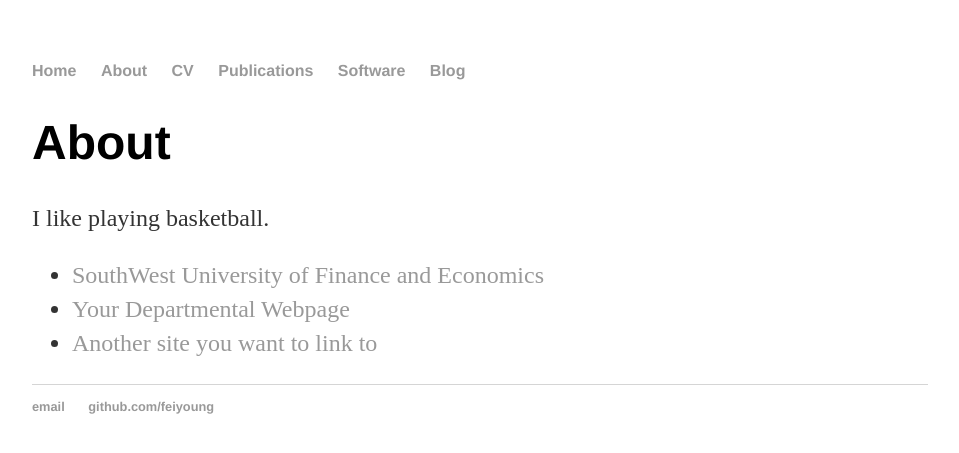
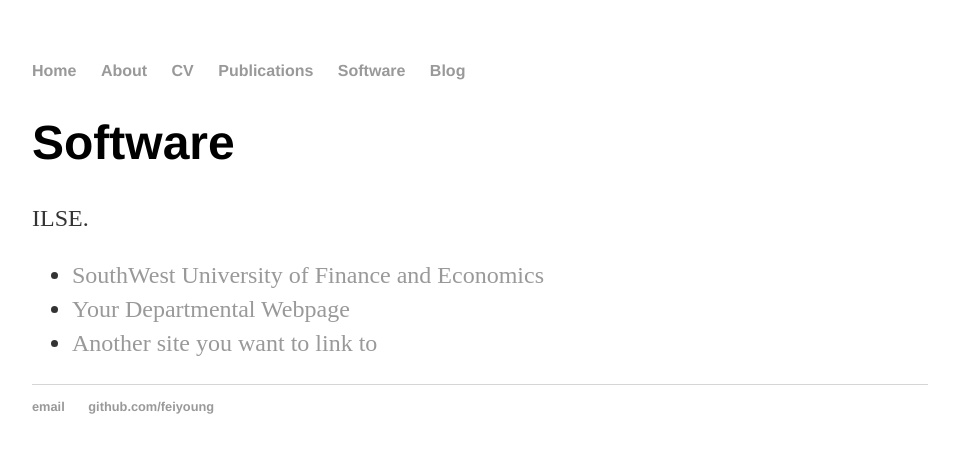
Before and after one commit to feiyoung/feiyoung.github.io, a Jekyll site: the page built from software/index.html, in a window 1280 px wide. Shown: the top 453 px of the page, without its empty margins (160-1119 px from the left). Built offline with Jekyll 4.4.1, drawn with Linux system fonts in a browser that asks for light colours.

Commit message:
'update'

```diff
--- a/about/index.html
+++ b/about/index.html
@@ -9,7 +9,7 @@ title: About Wei Liu
 
 			<ul class="contacts">
 				<li><a href="https://www.swufe.edu.cn/">SouthWest University of Finance and Economics</a></li>
-				<li><a href="#">Your Departmental Webpage</a></li>
-				<li><a href="#">Another site you want to link to</a></li>
+				<li><a href="http://csr.swufe.edu.cn/">Center of Statistical Research</a></li>
+				<li><a href="http://stat.swufe.edu.cn/">School of Statistics</a></li>
 				</ul>
 		</div>
--- a/publications/index.html
+++ b/publications/index.html
@@ -1,11 +1,11 @@
 ---
 layout: default
-title: About Wei Liu
+title: Publications
 ---
 
 		<div class="about">
-			<h1>About</h1>
-			<p>I like playing basketball.</p>
+			<h1>Publications</h1>
+			<p>None.</p>
 
 			<ul class="contacts">
 				<li><a href="https://www.swufe.edu.cn/">SouthWest University of Finance and Economics</a></li>
--- a/software/index.html
+++ b/software/index.html
@@ -1,11 +1,11 @@
 ---
 layout: default
-title: About Wei Liu
+title: Software
 ---
 
 		<div class="about">
-			<h1>About</h1>
-			<p>I like playing basketball.</p>
+			<h1>Software</h1>
+			<p>ILSE.</p>
 
 			<ul class="contacts">
 				<li><a href="https://www.swufe.edu.cn/">SouthWest University of Finance and Economics</a></li>
```
